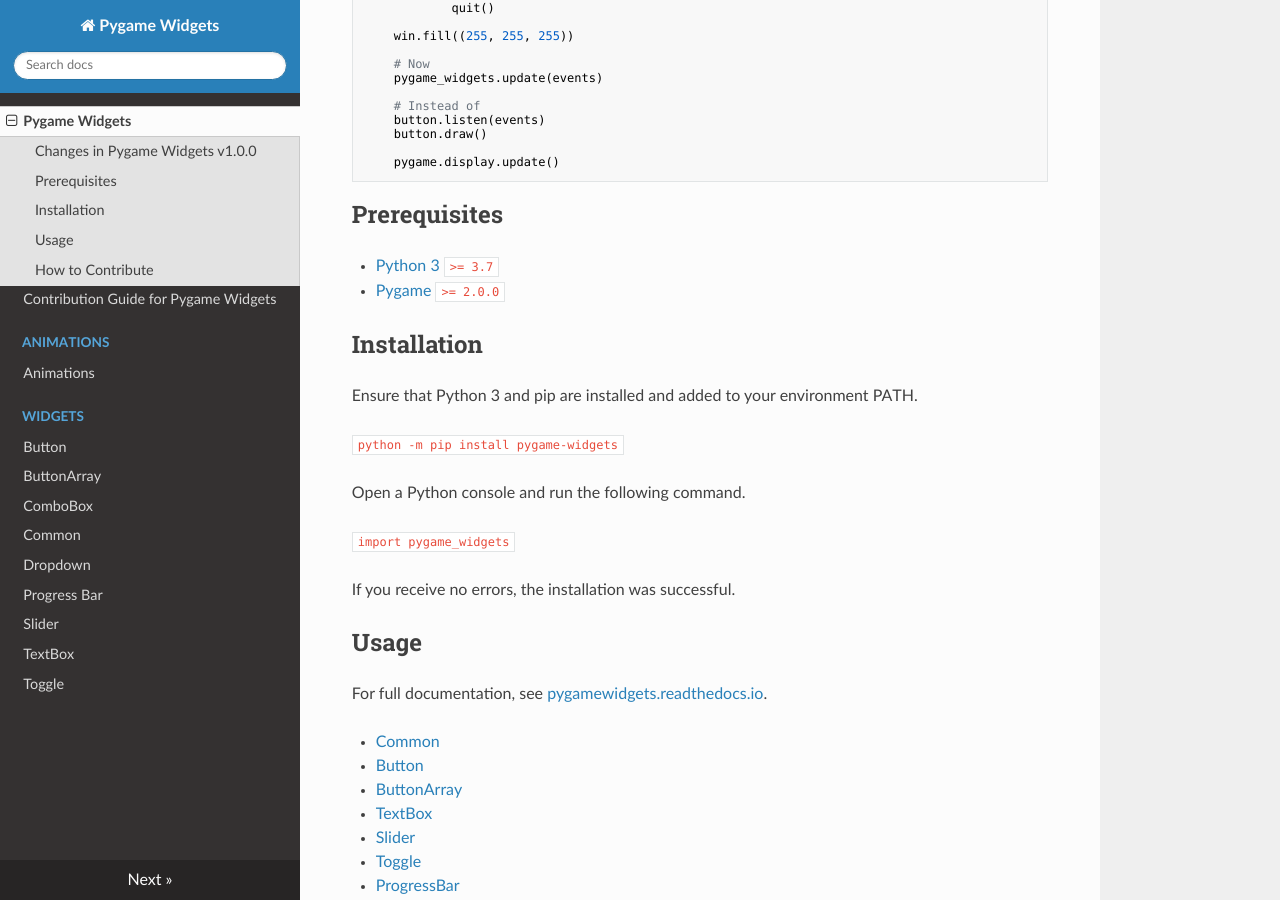
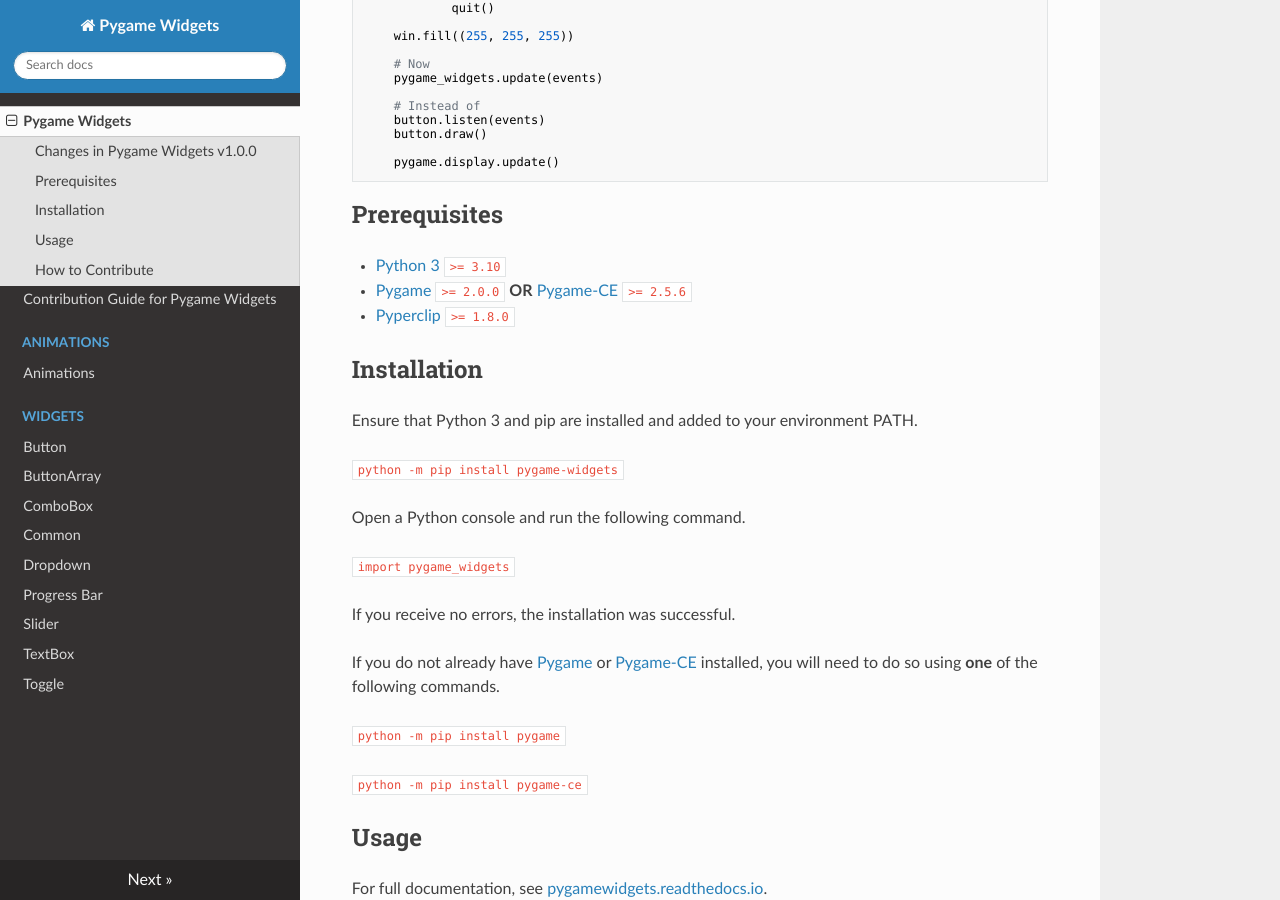
Before and after one commit to AustL/PygameWidgets, an MkDocs documentation site: the page built from docs/index.md, in a window 1280 px wide and 900 px high, scrolled down 862 px. Built offline with MkDocs 1.6.1, drawn with Linux system fonts in a browser that asks for light colours; nearby versions of some CDN libraries.

Commit message:
Update index.md

````diff
--- a/docs/index.md
+++ b/docs/index.md
@@ -53,8 +53,9 @@
 
 ## Prerequisites
 
-* [Python 3](https://www.python.org/downloads) `>= 3.7`
-* [Pygame](https://www.pygame.org/wiki/GettingStarted) `>= 2.0.0`
+* [Python 3](https://www.python.org/downloads) `>= 3.10`
+* [Pygame](https://www.pygame.org/wiki/GettingStarted) `>= 2.0.0` **OR** [Pygame-CE](https://pyga.me/docs) `>= 2.5.6`
+* [Pyperclip](https://github.com/asweigart/pyperclip) `>= 1.8.0`
 
 ## Installation
 
@@ -68,20 +69,26 @@
 
 If you receive no errors, the installation was successful.
 
+If you do not already have [Pygame](https://www.pygame.org/wiki/GettingStarted) or [Pygame-CE](https://pyga.me/docs) installed, you will need to do so using **one** of the following commands.
+
+```python -m pip install pygame```
+
+```python -m pip install pygame-ce```
+
 ## Usage
 
 For full documentation, see [pygamewidgets.readthedocs.io](https://pygamewidgets.readthedocs.io/en/latest/).
 
-* [Common](widgets/common.md)
-* [Button](widgets/button.md)
-* [ButtonArray](widgets/buttonarray.md)
-* [TextBox](widgets/textbox.md)
-* [Slider](widgets/slider.md)
-* [Toggle](widgets/toggle.md)
-* [ProgressBar](widgets/progressbar.md)
-* [Dropdown](widgets/dropdown.md)
-* [ComboBox](widgets/combobox.md)
-* [Animations](animations/animations.md)
+* [Common](docs/widgets/common.md)
+* [Button](docs/widgets/button.md)
+* [ButtonArray](docs/widgets/buttonarray.md)
+* [TextBox](docs/widgets/textbox.md)
+* [Slider](docs/widgets/slider.md)
+* [Toggle](docs/widgets/toggle.md)
+* [ProgressBar](docs/widgets/progressbar.md)
+* [Dropdown](docs/widgets/dropdown.md)
+* [ComboBox](docs/widgets/combobox.md)
+* [Animations](docs/animations/animations.md)
 
 ## How to Contribute
 
@@ -95,4 +102,4 @@
 If applicable, you should make any changes in a forked repository and then create a pull
 request once the changes are ***complete*** and preferably tested if possible.
 
-_Note: If writing any code, please attempt to follow the [Code Style Guide](CONTRIBUTING.md)_
+_Note: If writing any code, please attempt to follow the [Code Style Guide](docs/CONTRIBUTING.md)_
````
